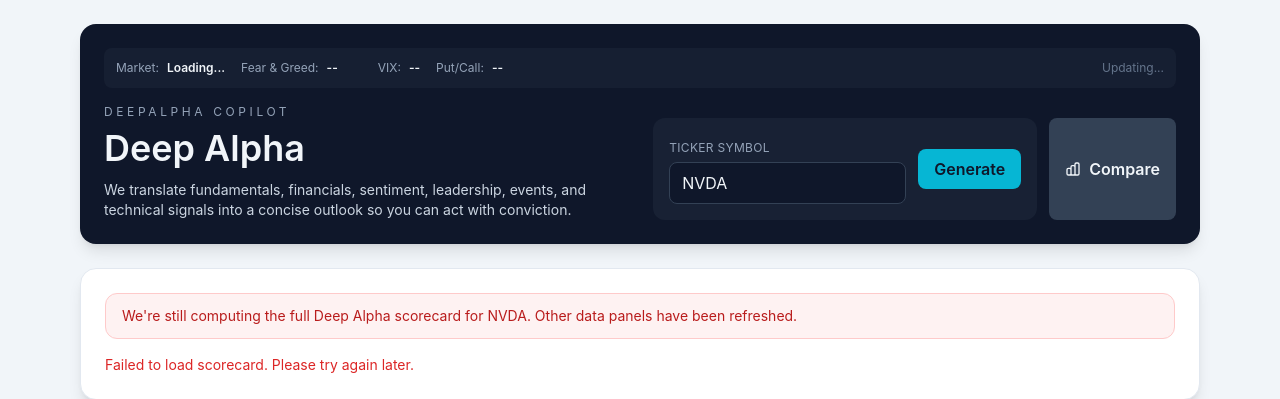
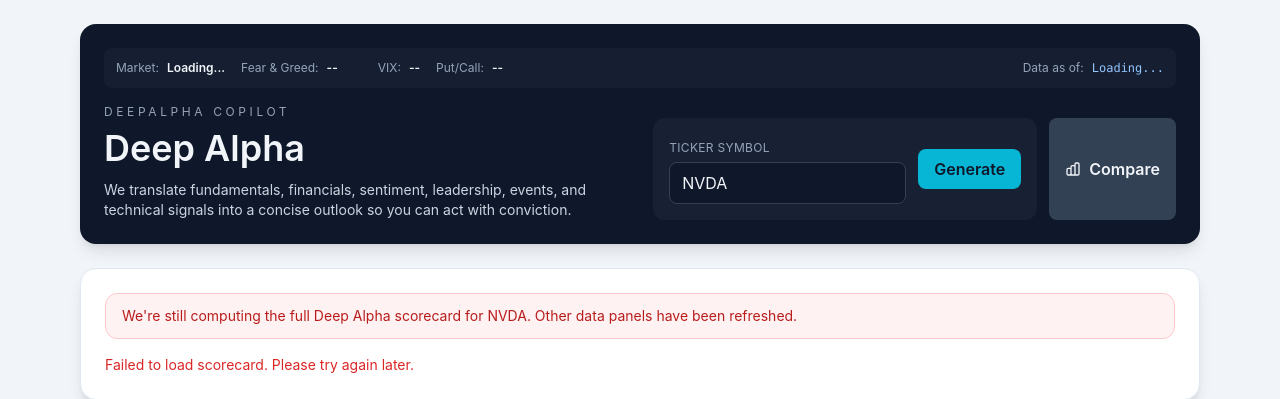
Before and after one commit to pusheeen/deep_alpha_copilot, a Flask app: template app/templates/index.html in a window 1280 px wide. Shown: the top 399 px of the page. Run offline with Flask 3, Linux system fonts and the light colour scheme; the template is opened without the code that fills it, so the values that code supplies are empty; some libraries are stand-ins or nearby versions.

Commit message:
Update momentum analysis with backtest chart and fix UI axis labels and data freshness indicator

```diff
--- a/app/templates/index.html
+++ b/app/templates/index.html
@@ -104,7 +104,10 @@
                     <span class="text-slate-400">Put/Call:</span>
                     <span id="put-call-ratio" class="font-semibold">--</span>
                 </div>
-                <div class="ml-auto text-slate-500 text-xs" id="market-update-time">Updating...</div>
+                <div class="ml-auto text-slate-400 text-xs flex items-center gap-2">
+                    <span>Data as of:</span>
+                    <span id="market-update-time" class="font-mono text-blue-300">Loading...</span>
+                </div>
             </div>
 
             <div class="flex flex-col md:flex-row md:items-end md:justify-between gap-6">
@@ -1000,7 +1003,7 @@
                     document.getElementById('market-phase').textContent = data.market_phase.phase;
 
                     // Update timestamp
-                    document.getElementById('market-update-time').textContent = 'Updated ' + new Date().toLocaleTimeString();
+                    document.getElementById('market-update-time').textContent = new Date().toLocaleString();
                 }
             } catch (error) {
                 console.error('Error loading market conditions:', error);
@@ -1620,7 +1623,7 @@
                                 position: 'right',
                                 title: {
                                     display: true,
-                                    text: 'Price Change %'
+                                    text: 'Price Change % (Normalized to 0)'
                                 },
                                 grid: {
                                     drawOnChartArea: false
@@ -2025,8 +2028,8 @@
             const container = document.getElementById('scoreComparison');
             if (!container) return;
 
-            // Force separation of Financial and Earnings for clarity if requested
-            const displaySeparateFinancials = true;
+            // Combine Financial and Earnings into a single scorecard
+            const displaySeparateFinancials = false;
             const combinedComparisons = { ...comparisons };
 
             if (!displaySeparateFinancials && comparisons.financial && comparisons.earnings) {
```
